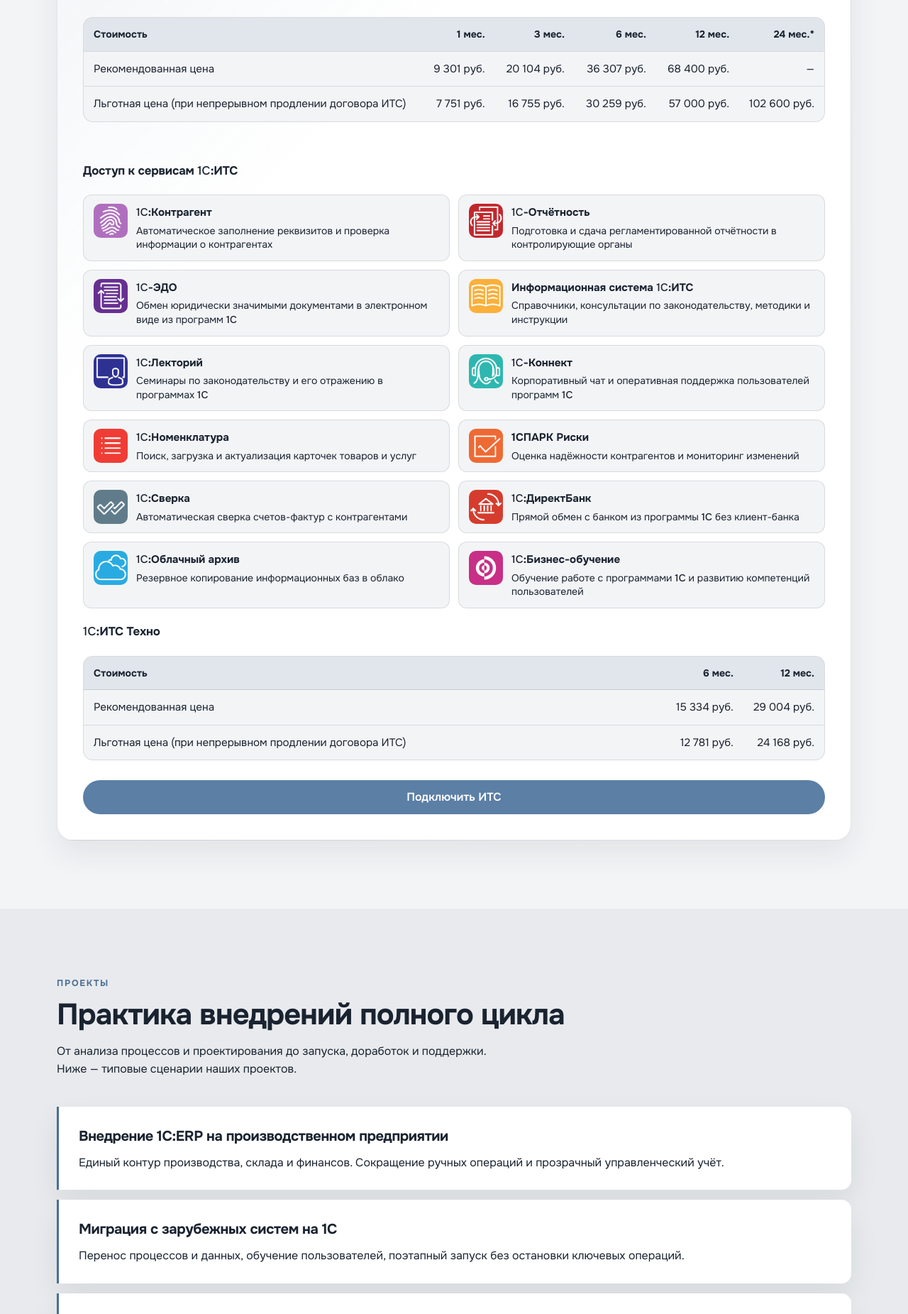
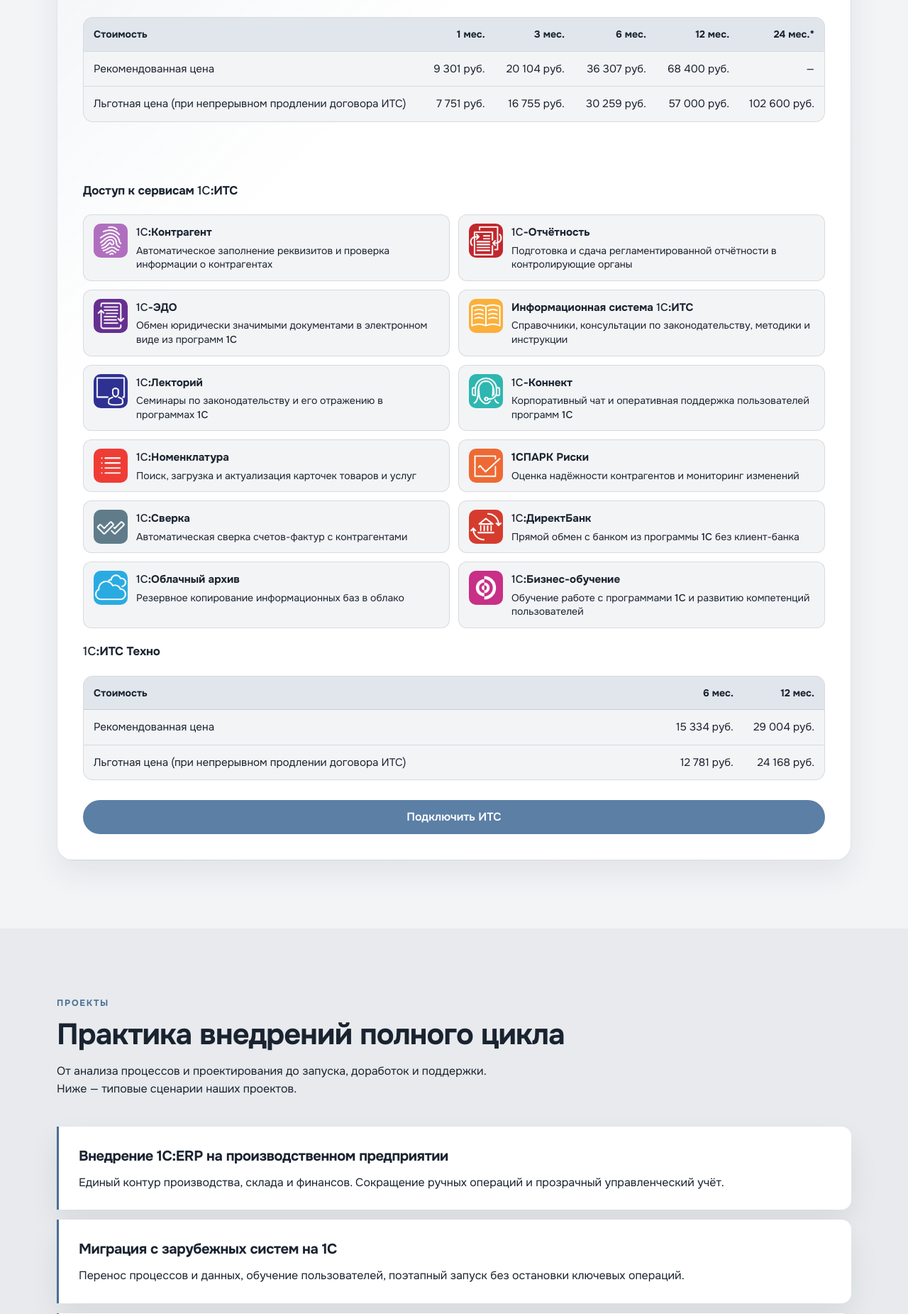
Before and after one commit to Redly322/intelav, a PHP site: page / in a window 1280 px wide. Shown: the part 3710-5561 px from the top of the page at 71% size. Run offline with PHP 8.4, Linux system fonts and the light colour scheme.

Commit message:
Increase spacing before ITS services heading

```diff
--- a/assets/css/styles.css
+++ b/assets/css/styles.css
@@ -577,7 +577,7 @@ body.nav-open .nav-toggle span:nth-child(3) {
 }
 
 .its-prof-after {
-  margin-bottom: 36px;
+  margin-bottom: 64px;
 }
 
 .price-table {
--- a/index.html
+++ b/index.html
@@ -8,7 +8,7 @@
   <link rel="preconnect" href="https://fonts.googleapis.com" />
   <link rel="preconnect" href="https://fonts.gstatic.com" crossorigin />
   <link href="https://fonts.googleapis.com/css2?family=Onest:wght@400;500;600;700;800&display=swap" rel="stylesheet" />
-  <link rel="stylesheet" href="assets/css/styles.css?v=11" />
+  <link rel="stylesheet" href="assets/css/styles.css?v=12" />
   <link rel="icon" href="assets/images/logo-intelav.svg" type="image/svg+xml" />
 </head>
 <body>
```
